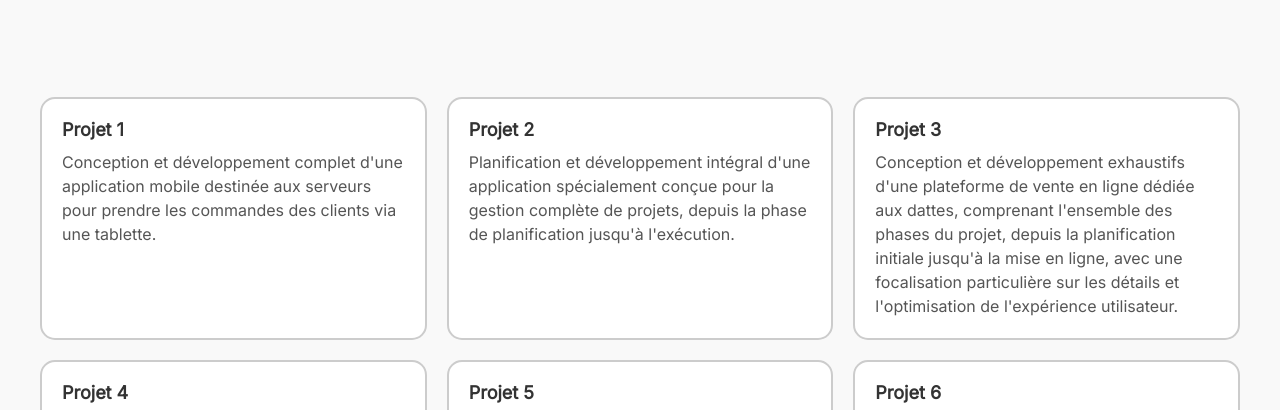
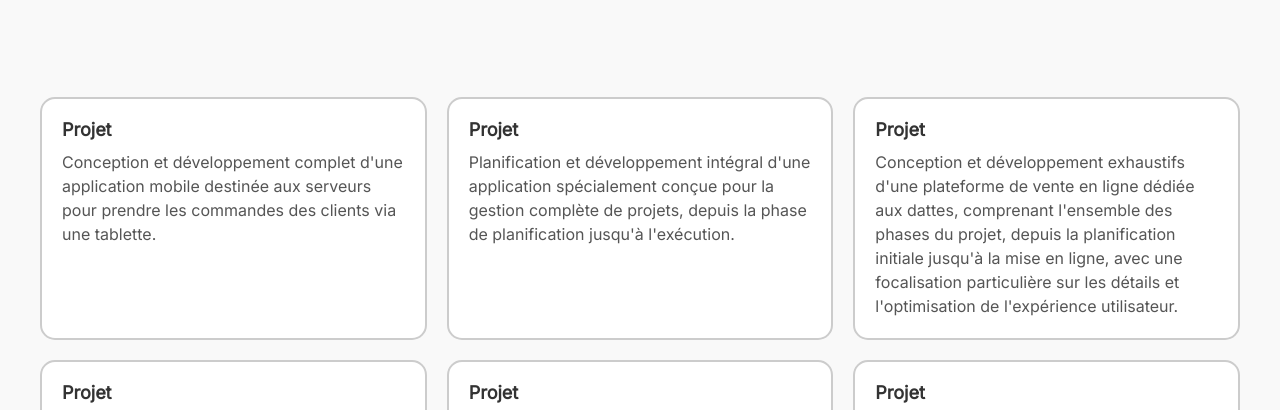
Before and after one commit to yossrabenarfa/yossrabenarfa, a plain HTML site: page index.html in a window 1280 px wide. Shown: the part 1651-2061 px from the top of the page. Drawn offline with Linux system fonts and the light colour scheme.

Commit message:
modification index

```diff
--- a/index.html
+++ b/index.html
@@ -104,7 +104,7 @@
         <h2>Mes réalisations</h2>
         <div class="flex wrap gap20 space-between">
           <div class="realisation-box">
-            <h3>Projet 1</h3>
+            <h3>Projet</h3>
             <p>
               Conception et développement complet d'une application mobile
               destinée aux serveurs pour prendre les commandes des clients via
@@ -112,7 +112,7 @@
             </p>
           </div>
           <div class="realisation-box">
-            <h3>Projet 2</h3>
+            <h3>Projet</h3>
             <p>
               Planification et développement intégral d'une application
               spécialement conçue pour la gestion complète de projets, depuis la
@@ -120,7 +120,7 @@
             </p>
           </div>
           <div class="realisation-box">
-            <h3>Projet 3</h3>
+            <h3>Projet</h3>
             <p>
               Conception et développement exhaustifs d'une plateforme de vente
               en ligne dédiée aux dattes, comprenant l'ensemble des phases du
@@ -130,7 +130,7 @@
             </p>
           </div>
           <div class="realisation-box">
-            <h3>Projet 4</h3>
+            <h3>Projet</h3>
             <p>
               Conception et développement complet d’une application web dédiée à
               la commande de repas en ligne, avec des options de livraison
@@ -139,7 +139,7 @@
             </p>
           </div>
           <div class="realisation-box">
-            <h3>Projet 5</h3>
+            <h3>Projet</h3>
             <p>
               Mise en place et gestion des processus d'Intégration Continue (CI)
               pour automatiser les pipelines de développement d'application
@@ -148,7 +148,7 @@
             </p>
           </div>
           <div class="realisation-box">
-            <h3>Projet 6</h3>
+            <h3>Projet</h3>
             <p>
               Conception et développement d'une application web multi-plateforme
               pour l'organisation et la participation à des matchs et des
```
